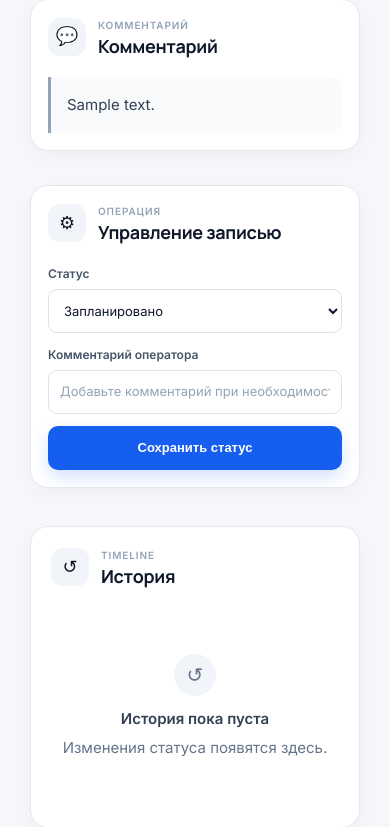
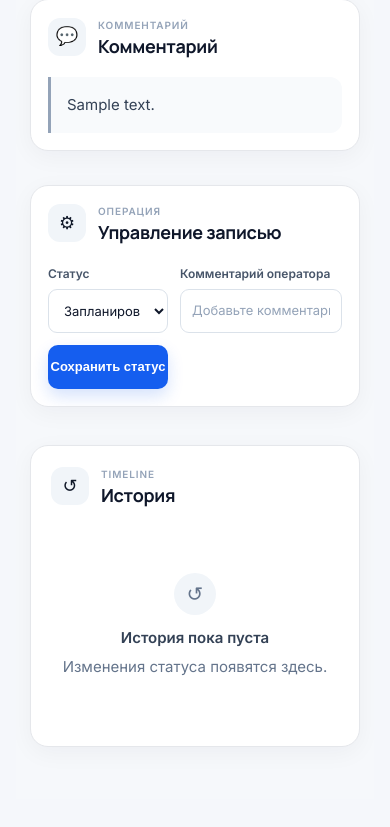
Before and after one commit to max2cool063-crypto/STO-python-project, a Django app: page /station/1/appointments/1/ in a window 390 px wide. Shown: the part 1898-2725 px from the top of the page. After the commit the page ends 2652 px from the top, so only its background shows below. Run offline with Django 5.2, Linux system fonts and the light colour scheme; a user stored in the database is signed in; tables that the repository leaves empty hold one stand-in row (values such as "Sample post"); grey boxes marked "Sample" are stand-in pictures; data that the repository does not hold is empty.

Commit message:
fix: prevent station management form overflow

```diff
--- a/booking/static/booking/css/ui-station-components-v1.css
+++ b/booking/static/booking/css/ui-station-components-v1.css
@@ -55,6 +55,22 @@
 .st-inline-form { display: flex; align-items: center; gap: 7px; flex-wrap: wrap; }
 .st-table-action { display: inline-flex; align-items: center; gap: 6px; }
 
+/* Формы управления записью не должны вылезать за пределы карточки. */
+.st-status-form { min-width: 0; }
+.st-status-form > .st-form-group { min-width: 0; }
+.st-status-form .st-select,
+.st-status-form .st-input { max-width: 100%; }
+
+@media (max-width: 900px) {
+  .st-status-form {
+    grid-template-columns: minmax(0, 1fr) minmax(0, 1.35fr) !important;
+  }
+  .st-status-form .st-btn {
+    grid-column: 1 / -1;
+    width: 100%;
+  }
+}
+
 @media (max-width: 760px) {
   .st-filter-bar { align-items: stretch; }
   .st-filter-field, .st-filter-field--search { width: 100%; min-width: 0; }
```
